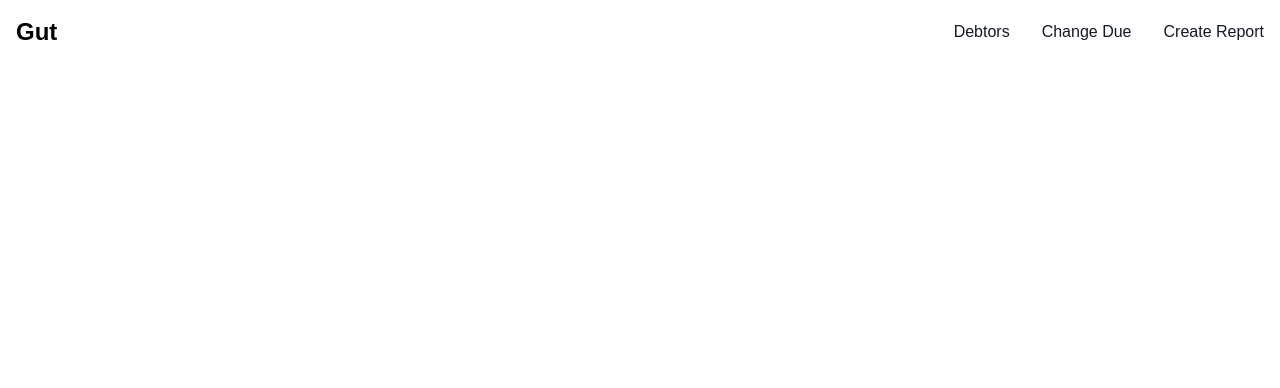
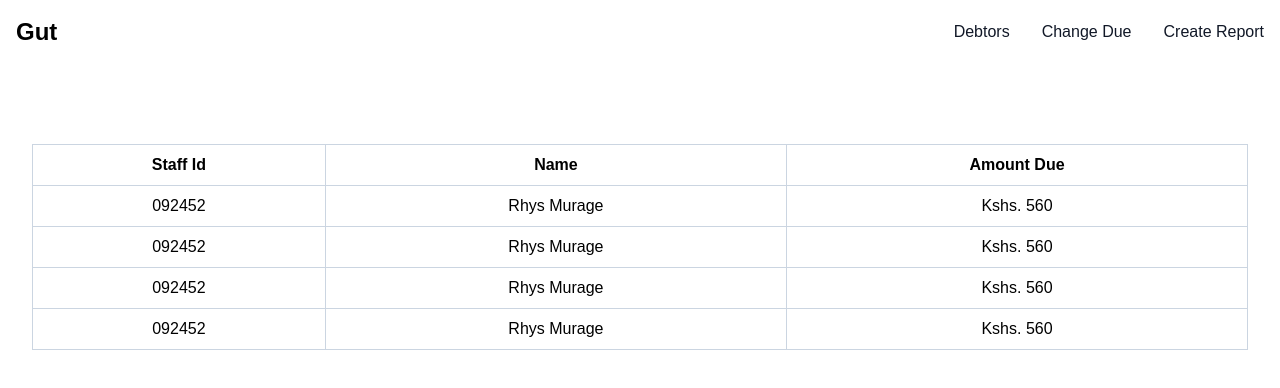
Before and after one commit to MRhys189/gut-management-portal, a Vue app: page /home in a window 1280 px wide. Shown: the top 388 px of the page. Built offline with nearby package versions, Linux system fonts and the light colour scheme.

Commit message:
add table scaffold

```diff
--- a/src/components/DataTable.vue
+++ b/src/components/DataTable.vue
@@ -1,6 +1,42 @@
 <script setup></script>
 
 <template>
+    <div class="pr-8 pl-8 pt-20">
+    <table class="rounded w-full table-auto border-collapse border border-slate-400">
+        <thead>
+            <tr>
+                <th class="border border-slate-300 p-2">Staff Id</th>
+                <th class="border border-slate-300 p-2">Name</th>
+                <th class="border border-slate-300 p-2">Amount Due</th>
+            </tr>
+        </thead>
+        <tbody id="table-body">
+            <tr>
+                <td class="text-center border border-slate-300 p-2">092452</td>
+                <td class="text-center border border-slate-300 p-2">Rhys Murage</td>
+                <td class="text-center border border-slate-300 p-2">Kshs. 560</td>
+            </tr>
 
+            <tr>
+                <td class="text-center border border-slate-300 p-2">092452</td>
+                <td class="text-center border border-slate-300 p-2">Rhys Murage</td>
+                <td class="text-center border border-slate-300 p-2">Kshs. 560</td>
+            </tr>
+
+            <tr>
+                <td class="text-center border border-slate-300 p-2">092452</td>
+                <td class="text-center border border-slate-300 p-2">Rhys Murage</td>
+                <td class="text-center border border-slate-300 p-2">Kshs. 560</td>
+            </tr>
+
+            <tr>
+                <td class="text-center border border-slate-300 p-2">092452</td>
+                <td class="text-center border border-slate-300 p-2">Rhys Murage</td>
+                <td class="text-center border border-slate-300 p-2">Kshs. 560</td>
+            </tr>
+
+            </tbody>
+        </table>
+    </div>
 
 </template>
```
Also changed, not shown: 1 other file (tests, documents, lock files or other folders).
